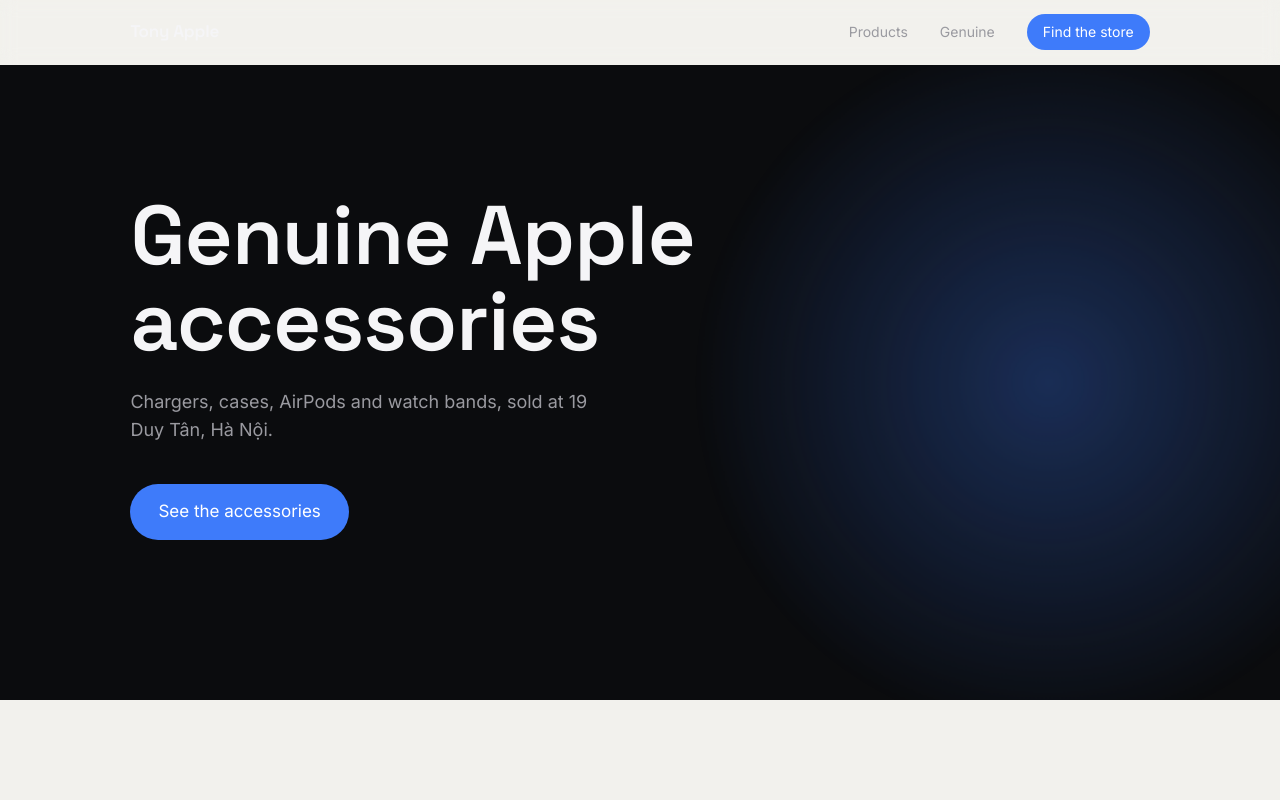
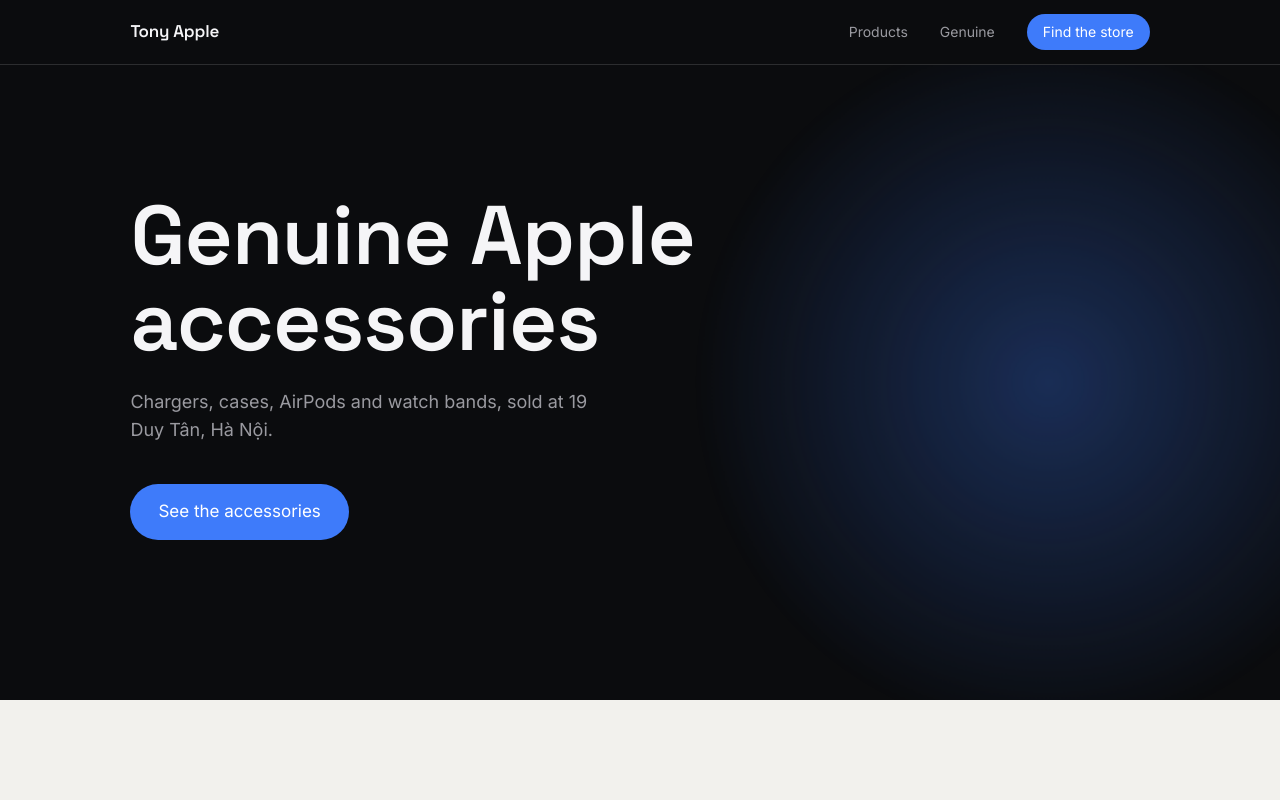
Before and after one commit to ThanhNV121097/project-09f54d4b, a React (Vite) app in the folder code/frontend/: page / in a window 1280 px wide. Shown: the top 800 px of the page. Built offline with nearby package versions, Linux system fonts and the light colour scheme.

Commit message:
chore: edit code/frontend/src/components/Nav.tsx

```diff
--- a/code/frontend/src/components/Nav.tsx
+++ b/code/frontend/src/components/Nav.tsx
@@ -3,7 +3,7 @@
 export default function Nav() {
   const links = useList<{ label: string; href: string }>("nav.links");
   return (
-    <header className="sticky top-0 z-10 bg-dark/90 backdrop-blur border-b border-line-dark">
+    <header className="sticky top-0 z-10 bg-dark border-b border-line-dark">
       <div className="mx-auto max-w-page px-[var(--gutter)] h-16 flex items-center justify-between">
         <T k="site.name" as="a" href="/" className="font-display font-[var(--weight-display)] tracking-[var(--tracking-display)] text-dark-ink" />
         <nav className="flex items-center gap-8 text-sm text-dark-ink-soft">
```
